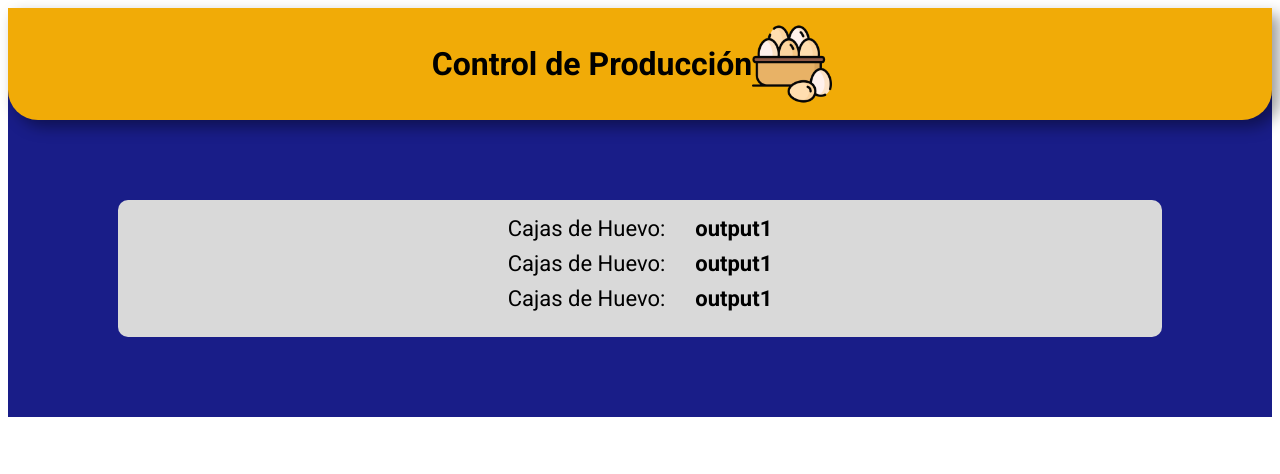
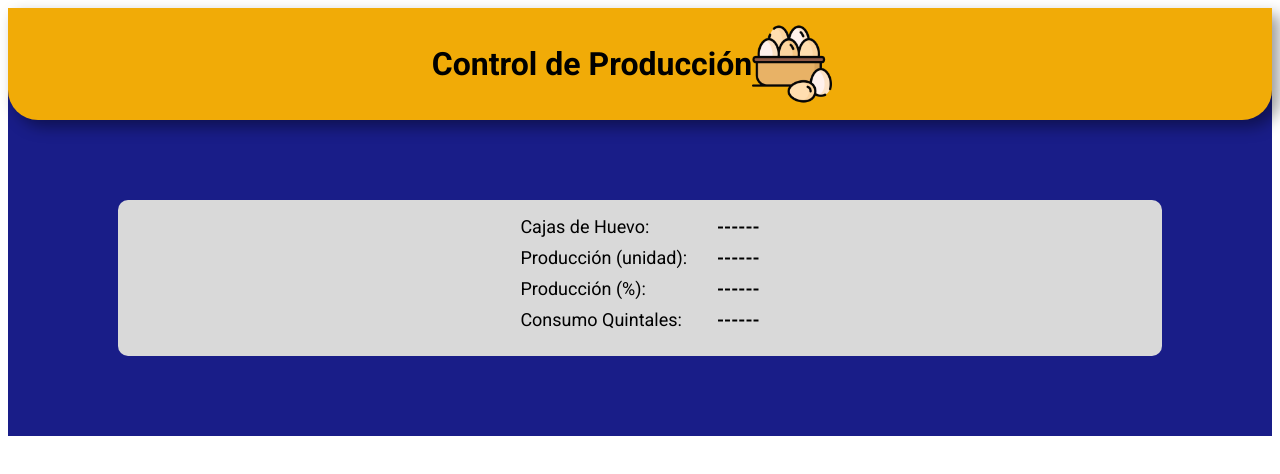
Before and after one commit to Noel1kt/Avicola, a React (Vite) app: page / in a window 1280 px wide. Shown: the top 474 px of the page. Built offline with nearby package versions, Linux system fonts and the light colour scheme.

Commit message:
props to results

```diff
--- a/src/components/Results/Results.css
+++ b/src/components/Results/Results.css
@@ -14,7 +14,8 @@
     display: flex;
     flex-direction: column;
     font-family: 'Roboto', sans-serif;
-    font-size: 22px;
+    font-size: 18px;
+
   }
 
   .info-item {
--- a/src/components/Results/TextResults/index.jsx
+++ b/src/components/Results/TextResults/index.jsx
@@ -1,6 +1,9 @@
 import "./TextResults.css"
-export const TextResults = () => {
+export const TextResults = (props) => {
+    const resultsEdith = `${props.output}`
     return (
-        <div className="info-item">Cajas de Huevo: <span className="output">output1</span></div>
+        <div className="info-item">{props.name}
+        <span className="output">{resultsEdith}</span>
+        </div>
     )
 }
--- a/src/components/Results/index.jsx
+++ b/src/components/Results/index.jsx
@@ -4,9 +4,22 @@ import { TextResults } from "./TextResults"
 export const Results = () => {
     return <section className="results">
         <div className="info">
-            <TextResults/>
-            <TextResults/>
-            <TextResults/>
+            <TextResults
+            name="Cajas de Huevo:"
+            output="------"
+            />
+            <TextResults
+            name="Producción (unidad):"
+            output="------"
+            />
+            <TextResults
+            name="Producción (%):"
+            output="------"
+            />
+            <TextResults
+            name="Consumo Quintales:"
+            output="------"
+            />
         </div>
     </section>
 }
```
